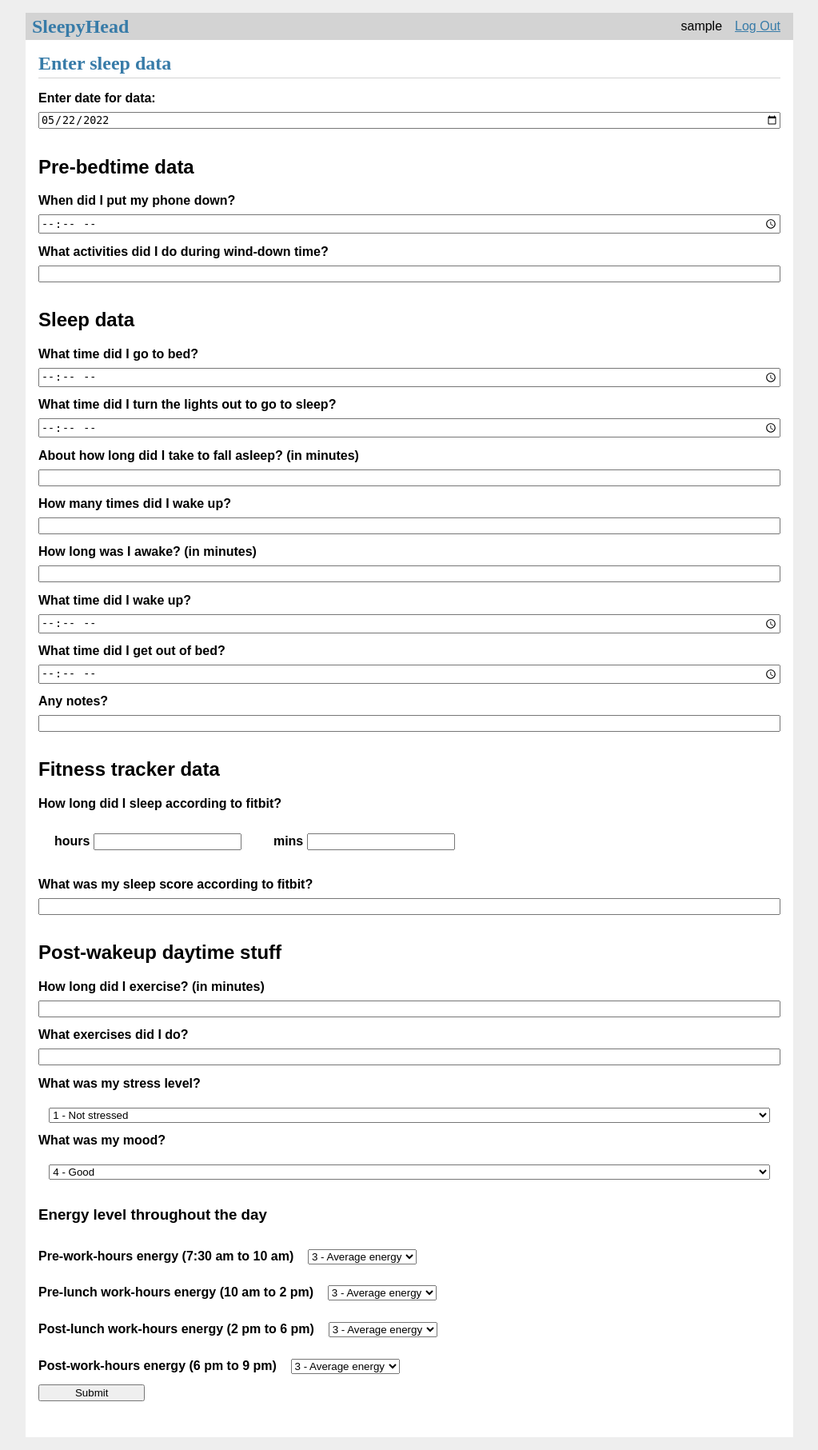
After one commit to swarnatonse/flask-test, a Flask app: page /sleep/data in a window 1280 px wide. The commit adds this page. Shown: the whole page at 80% size, without its empty margins (128-1151 px from the left). Run offline with Flask 2, Linux system fonts and the light colour scheme; the visitor is signed in with stand-in values (Sample User, id 1).

Commit message:
finish up mvp

```diff
--- a/auth.py
+++ b/auth.py
@@ -31,7 +31,7 @@ def login():
         if error is None:
             session.clear()
             session['user_id'] = expected_username
-            return redirect(url_for('hello'))
+            return redirect(url_for('sleep.index'))
 
         flash(error)
 
--- a/aws.py
+++ b/aws.py
@@ -19,7 +19,18 @@ form_input_map = {
     'howlongawake': 'WakeUpDuration',
     'wakeuptime': 'FinalWakeUpTime',
     'arisetime': 'AriseTime',
-    'sleepnotes': 'SleepNotes'
+    'sleepnotes': 'SleepNotes',
+    'fitbithrs': 'FitbitHours',
+    'fitbitmins': 'FitbitMins',
+    'fitbitscore': 'FitbitScore',
+    'exercisetime': 'ExerciseTime',
+    'exercises': 'Exercises',
+    'stress': 'Stress',
+    'mood': 'Mood',
+    'energy1': 'MorningEnergy',
+    'energy2': 'ForenoonEnergy',
+    'energy3': 'AfternoonEnergy',
+    'energy4': 'EveningEnergy'
 }
 
 def write_to_table(sleepdata):
@@ -30,10 +41,10 @@ def write_to_table(sleepdata):
     item = {}
     item['DayId'] = { 'S': itemkey }
     for key, value in form_input_map.items():
-        item[value] = { 'S': sleepdata[key] }
+        attr = sleepdata.get(key)
+        item[value] = { 'S': attr if attr else '' }
+
     item['LastUpdateTime'] = {'S': datetime.datetime.now().isoformat()}
-
-    print(item)
 
     dynamodb.put_item(
         TableName='SleepData',
--- a/server.py
+++ b/server.py
@@ -31,7 +31,7 @@ def create_app(test_config=None):
 
     app.register_blueprint(auth.bp)
     app.register_blueprint(sleep.bp)
-    app.add_url_rule('/', endpoint='hello')
+    app.add_url_rule('/', endpoint='sleep.index')
 
     return app
 
--- a/sleep.py
+++ b/sleep.py
@@ -7,18 +7,23 @@ from aws import (
     form_input_map, get_item_from_table, write_to_table
 )
 
-bp = Blueprint('sleep', __name__)
+bp = Blueprint('sleep', __name__, url_prefix='/sleep')
 
-@bp.route('/', methods=('GET', 'POST'))
+@bp.route('/index')
 @login_required
-def hello():
+def index():
+    return redirect(url_for('sleep.data'))
+
+@bp.route('/data', methods=('GET', 'POST'))
+@login_required
+def data():
     if request.method == 'POST':
         sleepdata = {};
         for arg in form_input_map.keys():
             sleepdata[arg] = request.form[arg]
         finalsleepdata = merge(sleepdata)
         write_to_table(finalsleepdata)
-    return render_template('hello.html')
+    return render_template('sleep/data.html')
 
 def merge(sleepdata):
     dateddbitem = get_item_from_table(sleepdata['updatedate'])
--- a/static/style.css
+++ b/static/style.css
@@ -22,5 +22,6 @@ nav ul li a, nav ul li span, header .action { display: block; padding: 0.5rem; }
 .content label { font-weight: bold; margin-bottom: 0.5em; }
 .content input, .content textarea { margin-bottom: 1em; }
 .content textarea { min-height: 12em; resize: vertical; }
+.content select { margin: 1em; }
 input.danger { color: #cc2f2e; }
 input[type=submit] { align-self: start; min-width: 10em; }
--- /dev/null
+++ b/templates/sleep/data.html
@@ -0,0 +1,142 @@
+{% extends 'base.html' %}
+
+{% block header %}
+  <h1>{% block title %}Enter sleep data{% endblock %}</h1>
+{% endblock %}
+
+{% block content %}
+<form method="post">
+  <label for="updatedate">Enter date for data:</label>
+  <input name="updatedate" id="updatedate" type="date"/>
+
+  <h2>Pre-bedtime data</h2>
+    <label for="phonedown">When did I put my phone down?</label>
+    <input name="phonedown" id="phonedown" type="time">
+
+    <label for="activities">What activities did I do during wind-down time?</label>
+    <input name="activities" id="activities" type="textarea">
+
+  <h2>Sleep data</h2>
+    <label for="bedtime">What time did I go to bed?</label>
+    <input name="bedtime" id="bedtime" type="time">
+
+    <label for="lightsout">What time did I turn the lights out to go to sleep?</label>
+    <input name="lightsout" id="lightsout" type="time">
+
+    <label for="howlongtillasleep">About how long did I take to fall asleep? (in minutes)</label>
+    <input name="howlongtillasleep" id="howlongtillasleep" type="number"/>
+
+    <label for="howmanywakeup">How many times did I wake up?</label>
+    <input name="howmanywakeup" id="howmanywakeup" type="number"/>
+
+    <label for="howlongawake">How long was I awake? (in minutes)</label>
+    <input name="howlongawake" id="howlongawake" type="number"/>
+
+    <label for="wakeuptime">What time did I wake up?</label>
+    <input name="wakeuptime" id="wakeuptime" type="time">
+
+    <label for="arisetime">What time did I get out of bed?</label>
+    <input name="arisetime" id="arisetime" type="time">
+
+    <label for="sleepnotes">Any notes?</label>
+    <input name="sleepnotes" id="sleepnotes" type="textarea">
+
+  <h2>Fitness tracker data</h2>
+    <label>How long did I sleep according to fitbit?</label>
+    <div style="display:flex; ">
+      <div style="padding:20px">
+      <label for="fitbithrs">hours</label>
+      <input name="fitbithrs" id="fitbithrs" type="number" />
+      </div>
+      <div style="padding:20px">
+      <label for="fitbitmins">mins</label>
+      <input name="fitbitmins" id="fitbitmins" type="number" />
+      </div>
+    </div>
+
+    <label for="fitbitscore">What was my sleep score according to fitbit?</label>
+    <input name="fitbitscore" id="fitbitscore" type="number"/>
+
+  <h2>Post-wakeup daytime stuff</h2>
+    <label for="exercisetime">How long did I exercise? (in minutes)</label>
+    <input name="exercisetime" id="exercisetime" type="number"/>
+
+    <label for="exercises">What exercises did I do?</label>
+    <input name="exercises" id="exercises" type="text"/>
+
+    <label for="stress">What was my stress level?</label>
+    <select name="stress" id="stress">
+      <option value="1">1 - Not stressed</option>
+      <option value="2">2 - A little stressed</option>
+      <option value="3">3 - Somewhat stressed</option>
+      <option value="4">4 - Pretty stressed</option>
+      <option value="5">5 - Very stressed</option>
+    </select>
+
+    <label for="mood">What was my mood?</label>
+    <select name="mood" id="mood">
+      <option value="1">1 - Sad</option>
+      <option value="2">2 - Meh</option>
+      <option value="3">3 - Just okay</option>
+      <option value="4" selected="selected">4 - Good</option>
+      <option value="5">5 - Great</option>
+    </select>
+
+    <h3>Energy level throughout the day</h3>
+
+    <div>
+      <div>
+      <label for="energy1">Pre-work-hours energy (7:30 am to 10 am)</label>
+      <select name="energy1" id="energy1">
+        <option value="1">1 - Horrible energy</option>
+        <option value="2">2 - Bad energy</option>
+        <option value="3" selected="selected">3 - Average energy</option>
+        <option value="4">4 - Good energy</option>
+        <option value="5">5 - Great energy</option>
+      </select>
+      </div>
+      <div>
+      <label for="energy2">Pre-lunch work-hours energy (10 am to 2 pm)</label>
+      <select name="energy2" id="energy2">
+        <option value="1">1 - Horrible energy</option>
+        <option value="2">2 - Bad energy</option>
+        <option value="3" selected="selected">3 - Average energy</option>
+        <option value="4">4 - Good energy</option>
+        <option value="5">5 - Great energy</option>
+      </select>
+      </div>
+      <div>
+      <label for="energy3">Post-lunch work-hours energy (2 pm to 6 pm)</label>
+      <select name="energy3" id="energy3">
+        <option value="1">1 - Horrible energy</option>
+        <option value="2">2 - Bad energy</option>
+        <option value="3" selected="selected">3 - Average energy</option>
+        <option value="4">4 - Good energy</option>
+        <option value="5">5 - Great energy</option>
+      </select>
+      </div>
+      <div>
+      <label for="energy4">Post-work-hours energy (6 pm to 9 pm)</label>
+      <select name="energy4" id="energy4">
+        <option value="1">1 - Horrible energy</option>
+        <option value="2">2 - Bad energy</option>
+        <option value="3" selected="selected">3 - Average energy</option>
+        <option value="4">4 - Good energy</option>
+        <option value="5">5 - Great energy</option>
+      </select>
+      </div>
+    </div>
+
+    <input type="submit" value="Submit">
+</form>
+
+<script>
+  Date.prototype.toDateInputValue = (function() {
+      var local = new Date(this);
+      local.setMinutes(this.getMinutes() - this.getTimezoneOffset());
+      return local.toJSON().slice(0,10);
+  });
+
+  document.getElementById('updatedate').value = new Date().toDateInputValue();
+</script>
+{% endblock %}
```
Also changed, not shown: templates/hello.html (deleted, +0 -56 lines).
